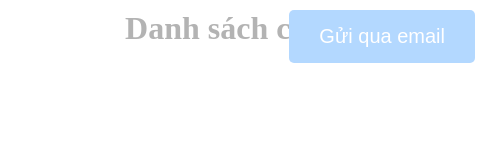
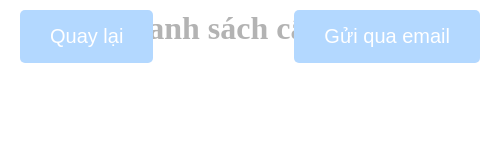
Before and after one commit to lehuuhieu96/Splitter, an Electron app: page src/page/Review/index.html in a window 500 px wide. Shown: the top 160 px of the page. Drawn offline with Linux system fonts and the light colour scheme; no server answers.

```diff
--- a/src/page/Review/index.html
+++ b/src/page/Review/index.html
@@ -49,7 +49,7 @@
       #go-to-send-mail {
         position: absolute;
         top: 10px; /* Đặt top để căn đối tượng với phía trên */
-        right: 25px; /* Đặt right để cách lề phải */
+        right: 20px; /* Đặt right để cách lề phải */
         padding: 15px 30px; /* Kích thước nút */
         font-size: 20px; /* Kích thước chữ */
         background-color: #007bff; /* Màu nền của nút (màu xanh) */
@@ -124,6 +124,23 @@
         font-weight: bold;
         margin: 0;
       }
+      #go-back-btn {
+        position: absolute;
+        top: 10px; /* Đặt top để căn đối tượng với phía trên */
+        left: 20px; /* Đặt right để cách lề phải */
+        padding: 15px 30px; /* Kích thước nút */
+        font-size: 20px; /* Kích thước chữ */
+        background-color: #007bff; /* Màu nền của nút (màu xanh) */
+        color: #fff; /* Màu chữ của nút (trắng) */
+        border: none; /* Loại bỏ viền */
+        border-radius: 5px; /* Bo góc */
+        cursor: pointer; /* Hiển thị con trỏ khi rê chuột vào nút */
+        transition: all 0.3s ease; /* Hiệu ứng chuyển đổi */
+      }
+
+      #go-back-btn:hover {
+        background-color: #45a049; /* Màu nền của nút khi di chuột qua (màu xanh nhạt) */
+      }
     </style>
   </head>
   <body>
@@ -137,6 +154,7 @@
     <button id="go-to-send-mail">
       Gửi qua email
     </button>
+    <button id="go-back-btn">Quay lại</button>
 
     <script src="../../renderer/review.js"></script>
   </body>
--- a/src/renderer/review.js
+++ b/src/renderer/review.js
@@ -54,3 +54,7 @@
   const loadingOverlay = document.getElementById('loading-overlay');
   loadingOverlay.style.display = 'none';
 });
+
+document.getElementById("go-back-btn").addEventListener("click", () => {
+  ipcRenderer.send("go-back");
+});
--- a/src/renderer/setting.js
+++ b/src/renderer/setting.js
@@ -134,6 +134,7 @@
   document.getElementById("footer").value = data?.footer || "";
   document.getElementById("watermark").value =
     data?.watermark || "";
+  document.getElementById("style-split").value = data?.styleSplit || "";
   const imgElement = document.getElementById("preview-image");
   if(data?.imageBackground) {
     imgElement.src = data?.imageBackground;
@@ -167,6 +168,7 @@
   document.getElementById("header").value = "";
   document.getElementById("footer").value = "";
   document.getElementById("watermark").value = "";
+  document.getElementById("style-split").value = "";
   const imgElement = document.getElementById("preview-image");
   imgElement.style.display = 'none';
   const imgHeaderElement = document.getElementById("preview-image-header");
```
Also changed, not shown: src/page/Home/index.html (+1 -1 lines), src/page/Review/review.js (+6 -4 lines), src/page/Setting/index.html (+1 -1 lines).
